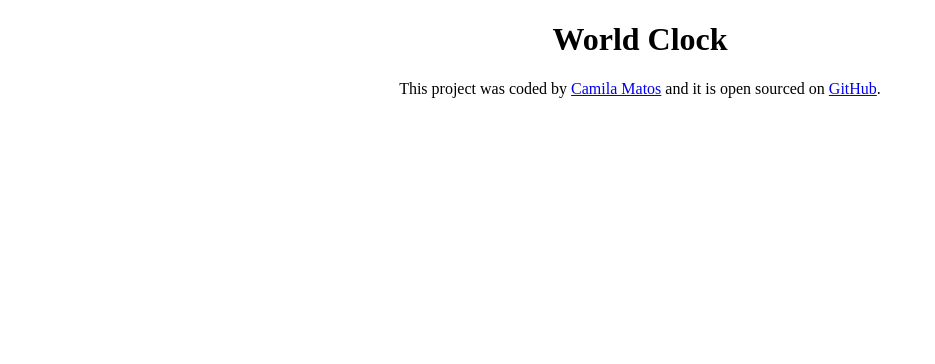
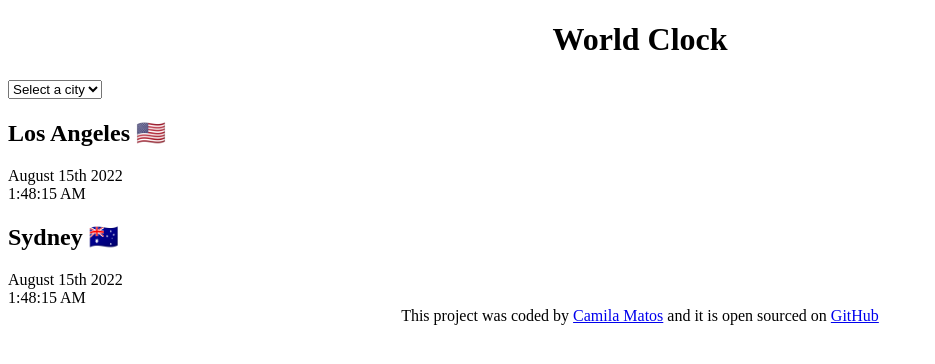
Before and after one commit to camilaselemem/world-clock-project, a plain HTML site: page index.html in a window 1280 px wide. Shown: the whole page, without its empty margins (0-935 px from the left). Drawn offline with Linux system fonts and the light colour scheme.

Commit message:
Added the basic html

```diff
--- a/index.html
+++ b/index.html
@@ -7,7 +7,26 @@
     <title>World Clock - Camila Matos</title>
   </head>
   <body>
-    <h1>World Clock</h1>
+    <div class="container">
+      <h1>World Clock</h1>
+
+      <select>
+        <option value="">Select a city</option>
+        <option value="">London</option>
+        <option value="">New York</option>
+        <option value="">Auckland</option>
+      </select>
+
+      <div class="city"></div>
+      <h2>Los Angeles 🇺🇸</h2>
+      <div class="date">August 15th 2022</div>
+      <div class="time">1:48:15 AM</div>
+
+      <div class="city"></div>
+      <h2>Sydney 🇦🇺</h2>
+      <div class="date">August 15th 2022</div>
+      <div class="time">1:48:15 AM</div>
+    </div>
     <footer>
       This project was coded by
       <a href="https://www.linkedin.com/in/camilaselemem/" target="_blank"
@@ -18,7 +37,7 @@
         href="https://github.com/camilaselemem/world-clock-project"
         target="_blank"
         >GitHub</a
-      >.
+      >
     </footer>
     <script src="javascript/index.js"></script>
   </body>
```
